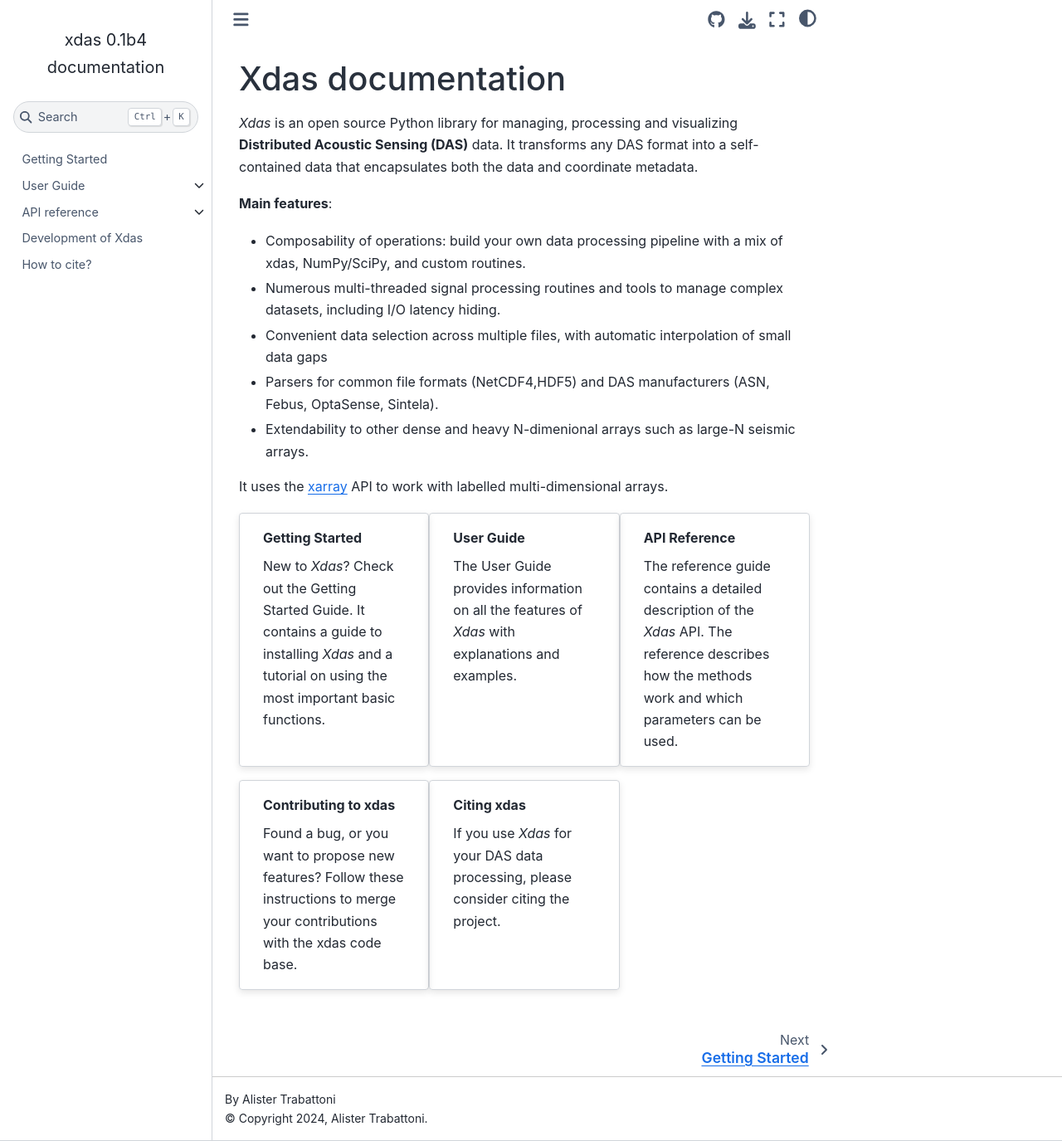
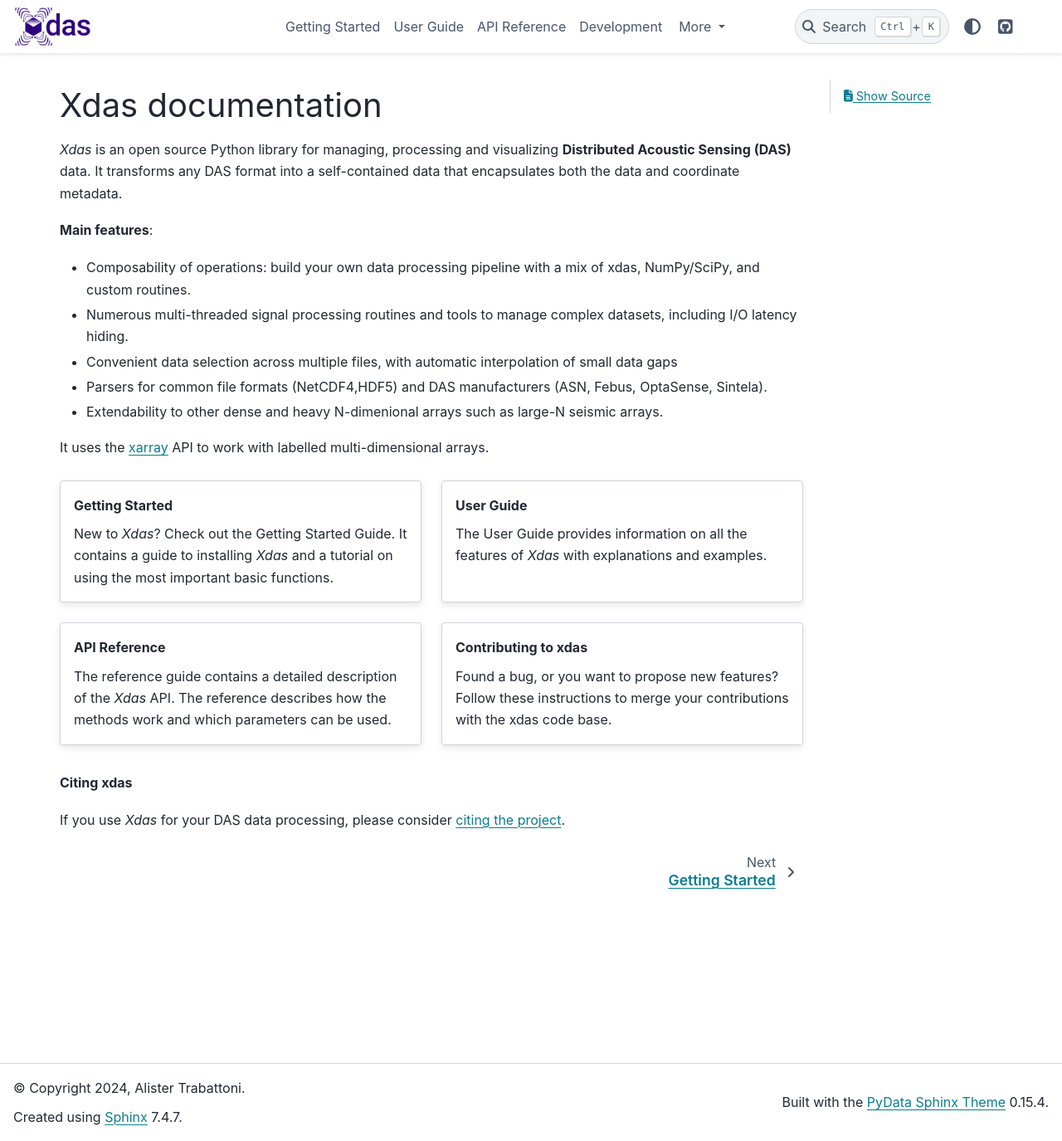
Before and after one commit to xdas-dev/xdas, a Sphinx documentation site: the page built from docs/index.md, in a window 1280 px wide and 1375 px high. Shown: the whole window at 83% size. Built offline with Sphinx 7.4.7 and the PyData theme 0.15.4, drawn with Linux system fonts in a browser that asks for light colours.

Commit message:
Use pydata theme and add log + minor changes.

`````diff
--- a/docs/conf.py
+++ b/docs/conf.py
@@ -31,7 +31,9 @@
 extensions = [
     "myst_nb",
     "sphinx_design",
+    "sphinx_copybutton",
     "sphinx.ext.autosummary",
+    "sphinx.ext.coverage",
     "sphinx.ext.coverage",
     "sphinx.ext.intersphinx",
     "sphinx.ext.napoleon",
@@ -52,7 +54,7 @@
 # The theme to use for HTML and HTML Help pages.  See the documentation for
 # a list of builtin themes.
 #
-html_theme = "sphinx_book_theme"
+html_theme = "pydata_sphinx_theme"
 
 # Add any paths that contain custom static files (such as style sheets) here,
 # relative to this directory. They are copied after the builtin static files,
@@ -60,13 +62,30 @@
 html_static_path = ["_static"]
 
 
+html_sidebars = {"getting-started": [], "contribute": [], "cite": []}
+
 # Theme options are theme-specific and customize the look and feel of a theme
 # further.  For a list of options available for each theme, see the
 # documentation.
-html_theme_options = dict(
-    use_repository_button=True,
-    repository_url="https://github.com/xdas-dev/xdas",
-)
+html_theme_options = {
+    "logo": {
+        "image_light": "_static/logo-light.png",
+        "image_dark": "_static/logo-dark.png",
+    },
+    "header_links_before_dropdown": 4,
+    "icon_links": [
+        {
+            "name": "GitHub",
+            "url": "https://github.com/xdas-dev/xdas",
+            "icon": "fa-brands fa-square-github",
+        },
+        {
+            "name": "PyPI",
+            "url": "https://pypi.org/project/xdas",
+            "icon": "fa-custom fa-pypi",
+        },
+    ],
+}
 
 
 # Configuration for intersphinx.
--- a/docs/contribute.md
+++ b/docs/contribute.md
@@ -1,4 +1,4 @@
-# Development of Xdas
+# Development
 
 ## Configure development environment
 
--- a/docs/index.md
+++ b/docs/index.md
@@ -14,23 +14,25 @@
 [xarray](https://xarray.dev) API to work with labelled multi-dimensional arrays.
 
 
-````{grid} 1 1 2 3
+````{grid} 1 2 2 2
+:gutter: 4
+:padding: 2 2 0 0
 
-```{card} Getting Started
+```{grid-item-card} Getting Started
 :link: getting-started
 :link-type: doc
 
 New to *Xdas*? Check out the Getting Started Guide. It contains a guide to installing *Xdas* and a tutorial on using the most important basic functions.
 ```
 
-```{card} User Guide
+```{grid-item-card} User Guide
 :link: user-guide/index
 :link-type: doc
 The User Guide provides information on all the features of *Xdas* with explanations and examples.
 
 ```
 
-```{card} API Reference
+```{grid-item-card} API Reference
 :link: api/index
 :link-type: doc
 
@@ -39,7 +41,7 @@
 be used.
 ```
 
-```{card} Contributing to xdas
+```{grid-item-card} Contributing to xdas
 :link: contribute
 :link-type: doc
 
@@ -47,15 +49,12 @@
 Follow these instructions to merge your contributions with the xdas code base.
 ```
 
-```{card} Citing xdas
-:link: cite
-:link-type: doc
-
-If you use *Xdas* for your DAS data processing, please consider citing the project.
-```
-
 ````
 
+**Citing xdas**
+
+If you use *Xdas* for your DAS data processing, please consider
+[citing the project](cite).
 
 
 ```{toctree}
--- a/pyproject.toml
+++ b/pyproject.toml
@@ -29,8 +29,9 @@
     "ipykernel",
     "matplotlib",
     "myst-nb",
-    "sphinx-book-theme",
+    "pydata-sphinx-theme",
     "sphinx-design",
+    "sphinx-copybutton",
     "sphinx",
 ]
 tests = ["pytest", "pytest-cov"]
`````
Also changed, not shown: docs/api/index.md (+1 -1 lines), docs/cite.md (+4 -2 lines), docs/getting-started.md (+8 -5 lines), docs/_static/logo-dark.png (added), docs/_static/logo-light.png (added).
